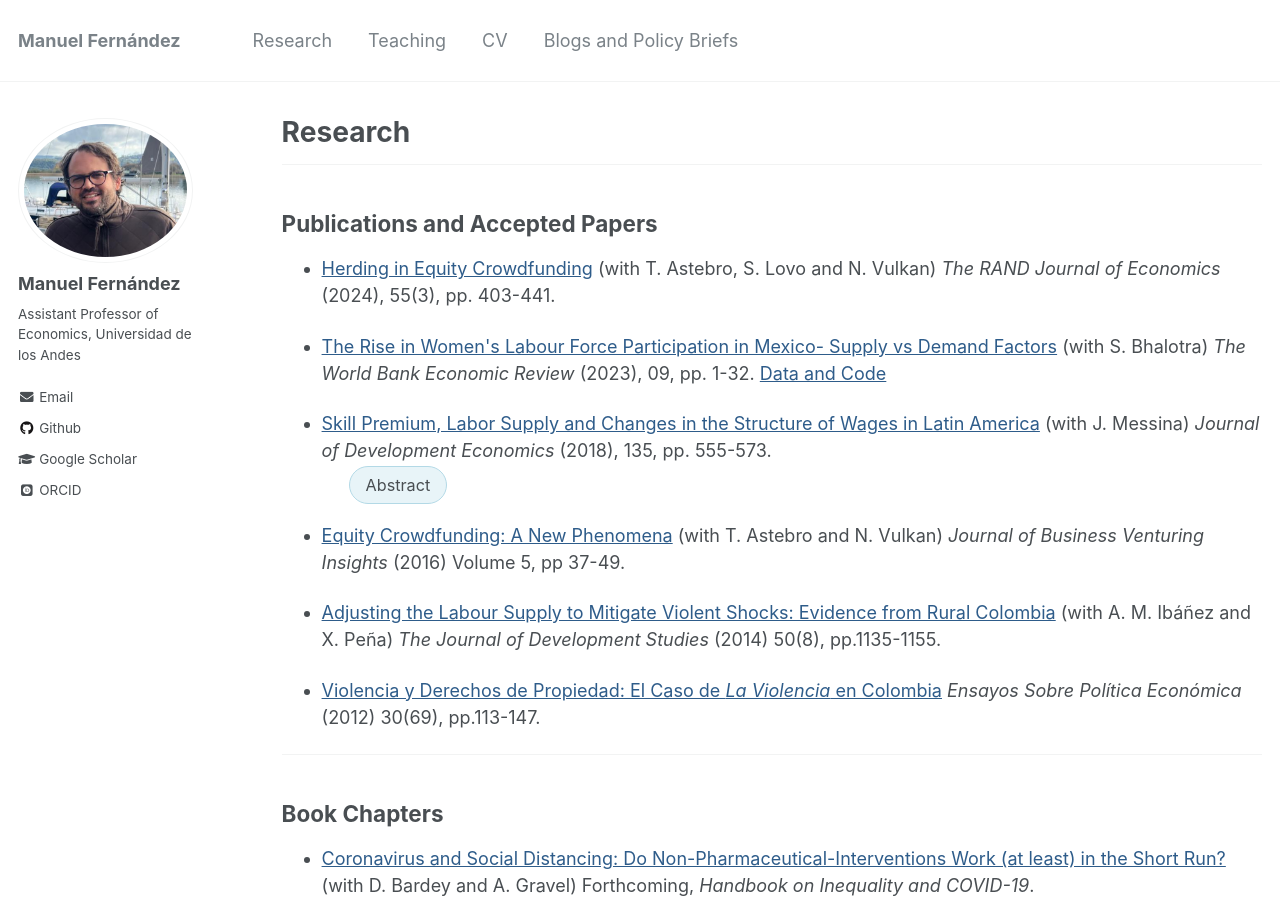
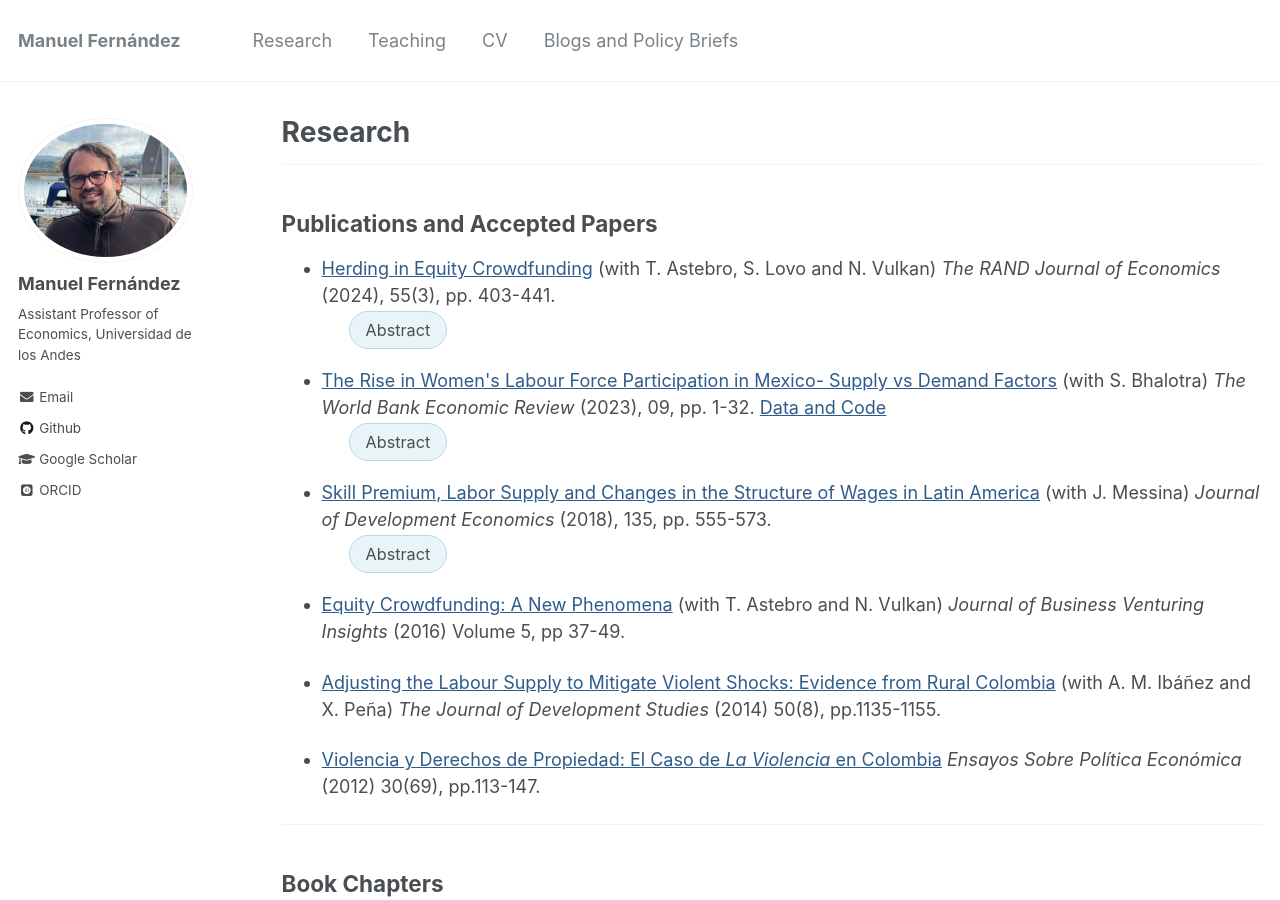
Before and after one commit to man-fern/man-fern.github.io, a Jekyll site: the page built from _pages/research.md, in a window 1280 px wide and 900 px high. Built offline with Jekyll 4.4.1, drawn with Linux system fonts in a browser that asks for light colours; some web fonts are replaced.

Commit message:
Abstracts

```diff
--- a/_pages/research.md
+++ b/_pages/research.md
@@ -12,7 +12,21 @@
 
 * [Herding in Equity Crowdfunding](/files/Astebro-Fernandez-Lovo-Vulkan-Herding-in-equity-crowdfounding.pdf){:style="color:#2E5C8A;text-decoration:underline" target="_blank" rel="noopener"} (with T. Astebro, S. Lovo and N. Vulkan) *The RAND Journal of Economics* (2024), 55(3), pp. 403-441.
 
+  <details style="display:block;margin-left:1.5rem;margin-top:-1.2em;">
+    <summary style="background-color: #e8f4f8; padding: 6px 16px; border: 1px solid #b3d9e6; border-radius: 20px; display: inline-block; cursor: pointer; font-size: 0.9em;">Abstract</summary>
+    <blockquote>
+      <p><strong>Abstract:</strong> We build a model of equity crowdfunding that incorporates the two major funding models: all-or-nothing (AoN) and keep-it-all (KIA). Both informed and uninformed investors arrive sequentially and rationally choose whether and how much to invest. The KIA solution turns out to be a reduced version of AoN without signalling. We test predictions using data from a leading European equity crowdfunding platform and find support. Results are consistent with rational information aggregation. However, negative information cascades may still appear. The AoN crowdfunding mechanism might therefore fail to finance a non-negligible percentage of positive NPV projects.</p>
+    </blockquote>
+  </details>
+
 * [The Rise in Women&#39;s Labour Force Participation in Mexico- Supply vs Demand Factors](/files/Bhalotra-Fernandez-Mexico-FLFP-supply-demand.pdf){:style="color:#2E5C8A;text-decoration:underline" target="_blank" rel="noopener"} (with S. Bhalotra) *The World Bank Economic Review* (2023), 09, pp. 1-32. [Data and Code](https://github.com/man-fern/Bhalotra-Fernandez-WBER-Replication){:style="color:#2E5C8A;text-decoration:underline" target="_blank" rel="noopener"}
+
+  <details style="display:block;margin-left:1.5rem;margin-top:-1.2em;">
+    <summary style="background-color: #e8f4f8; padding: 6px 16px; border: 1px solid #b3d9e6; border-radius: 20px; display: inline-block; cursor: pointer; font-size: 0.9em;">Abstract</summary>
+    <blockquote>
+      <p><strong>Abstract:</strong> This study estimates the relative importance of alternative supply and demand mechanisms in explaining the rise of female labor-force participation (FLFP) over the last 55 years in Mexico. The growth of FLFP in Mexico between 1960 and 2015 followed an S-shaped pattern, with a considerable acceleration during the 1990s. Using descriptive decomposition methods and a shift-share design, the study shows that, put together, supply and demand factors can account for most of the rise of FLFP over the entire period, led by increases in women’s education, declining fertility, and shifts in the occupational structure of the workforce. However, there is unexplained variation in the 1990s, when FLFP spiked.</p>
+    </blockquote>
+  </details>
 
 * [Skill Premium, Labor Supply and Changes in the Structure of Wages in Latin America](/files/Fernandez-Messina-Skill-Premium-JDE.pdf){:style="color:#2E5C8A;text-decoration:underline" target="_blank" rel="noopener"} (with J. Messina) *Journal of Development Economics* (2018), 135, pp. 555-573.
 
```
Also changed, not shown: 1 other file.
